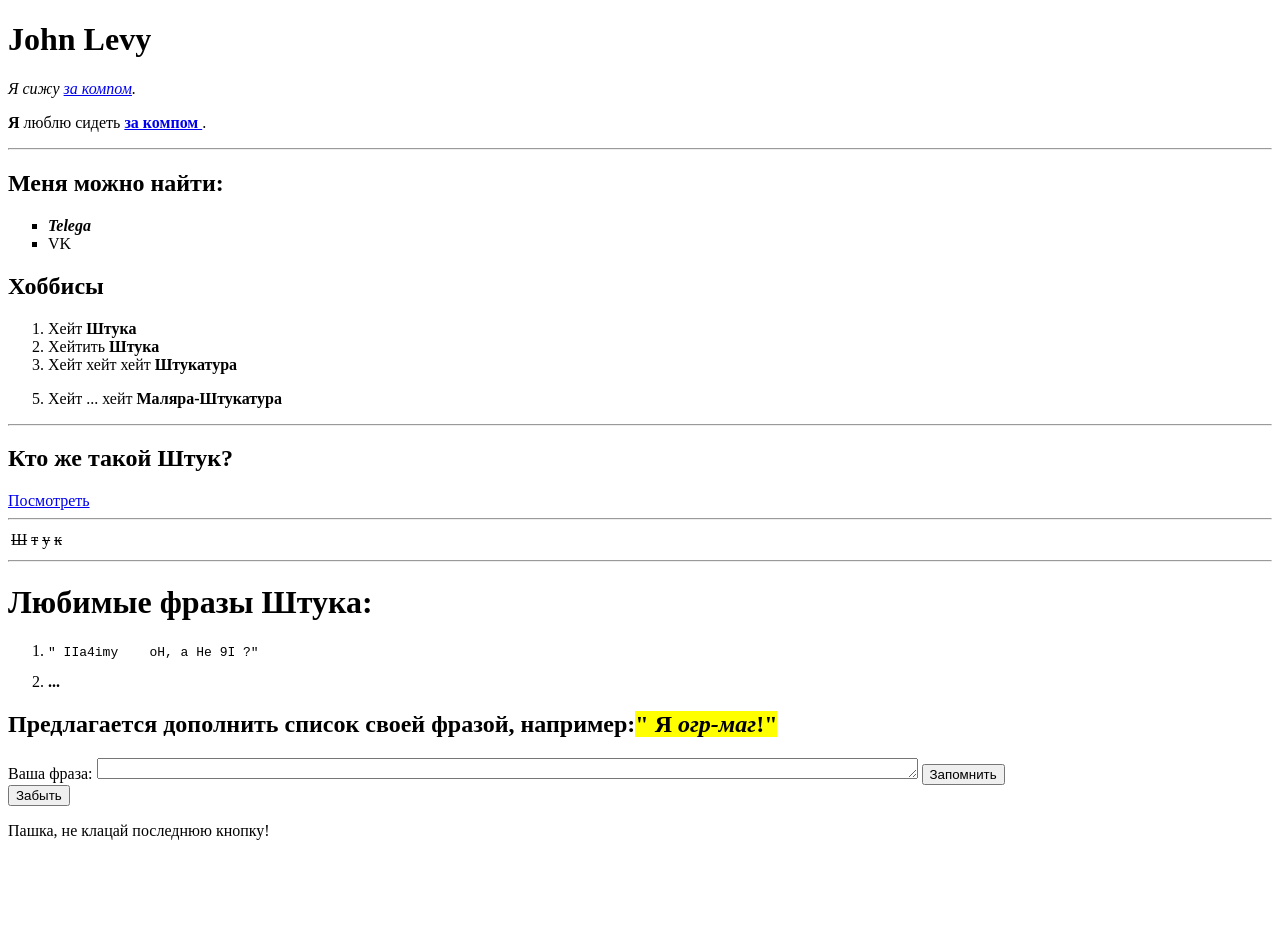
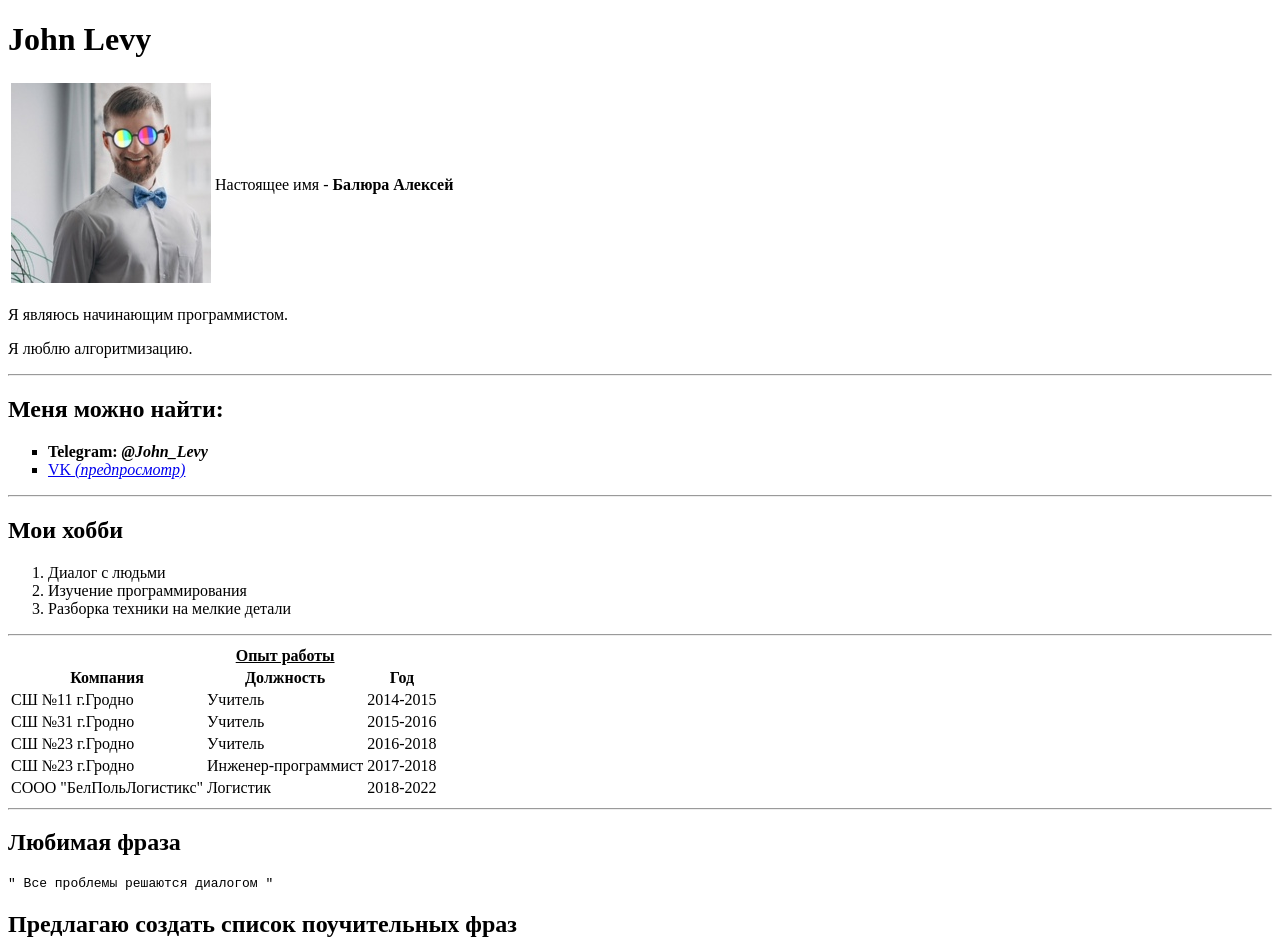
Before and after one commit to JohnLevyIsTheBestProgrammer/CV, a plain HTML site: page index.html in a window 1280 px wide. Shown: the top 941 px of the page. Before the commit the page ends 856 px from the top, so only its background shows below. Drawn offline with Linux system fonts and the light colour scheme.

Commit message:
refactory: change files names

```diff
--- a/index.html
+++ b/index.html
@@ -6,49 +6,76 @@
 </head>
 <body>
    <h1>John Levy</h1>
-   <p> <em> Я сижу <a href="https://st2.depositphotos.com/4230659/9950/v/600/depositphotos_99506730-stock-illustration-businessman-looking-at-the-laptop.jpg" target="_blank"> за компом</a>.</em></p>
-   <a> <strong> Я</strong> люблю сидеть <strong> <a href="https://st2.depositphotos.com/4230659/9950/v/600/depositphotos_99506730-stock-illustration-businessman-looking-at-the-laptop.jpg" target="_blank"> за компом </a></strong>.</p>
+   <table>
+       <td> <img src="John_Levy.jpg" alt="Алексей"> </td>
+       <td>Настоящее имя - <strong>Балюра Алексей</strong></td>
+   </table>
+   <p> Я являюсь начинающим программистом.</p>
+   <a> Я люблю алгоритмизацию.</p>
    <hr>
    <h2>Меня можно найти:</h2>
    <ul  type="square">
-       <li> <em> <strong> Telega </strong></em></li>
-       <li>VK</li>
+       <li> <strong> Telegram: <em>@John_Levy</em> </strong></li>
+       <li> <a href="https://vk.com/john_levy" target="_blank"> VK </a> <a href="Second_page.html"><em>(предпросмотр)</em></a>     </li>
    </ul>
-   <h2>Хоббисы</h2>
+   <hr>
+   <h2>Мои хобби</h2>
    <ol>
-       <li>Хейт <strong>Штука</strong></li>
-       <li>Хейтить <strong>Штука</strong></li>
-       <li>Хейт хейт хейт <strong>Штукатура</strong></li>
+       <li> Диалог с людьми </li>
+       <li> Изучение программирования </li>
+       <li> Разборка техники на мелкие детали </li>
    </ol>
-   <ol start="5">
-       <li>Хейт ... хейт <strong>Маляра-Штукатура</strong></li>
-   </ol>
+      <hr>
+
+   <table>
+        <tr>
+        <th></th>
+        <th> <strong> <ins>Опыт работы</ins> </strong> </th>
+        <th></th>
+      </tr>
+        <tr>
+         <th>Компания</th>
+         <th>Должность</th>
+         <th>Год</th>
+       </tr>
+       <tr>
+         <td>СШ №11 г.Гродно </td>
+         <td> Учитель </td>
+         <td> 2014-2015 </td>
+       </tr>
+       <tr>
+        <td>СШ №31 г.Гродно </td>
+        <td> Учитель </td>
+        <td> 2015-2016 </td>
+      </tr>
+      <tr>
+        <td>СШ №23 г.Гродно </td>
+        <td> Учитель </td>
+        <td> 2016-2018 </td>
+      </tr>
+      <tr>
+        <td>СШ №23 г.Гродно </td>
+        <td> Инженер-программист </td>
+        <td> 2017-2018 </td>
+      </tr>
+      <tr>
+        <td>СООО "БелПольЛогистикс" </td>
+        <td> Логистик </td>
+        <td> 2018-2022 </td>
+      </tr>
+
+    </table>
    <hr>
-   <h2> Кто же такой Штук?</h2>
-   <a href="Shtuk.html" target="_blank">Посмотреть</a>
-   <hr>
-   <table>
-       <tr>
-         <td> <del>Ш</del></td>
-         <td> <del>т</del></td>
-         <td> <del>у</del></td>
-         <td> <del>к</del></td>
-       </tr>
-   </table>
-   <hr>
-   <h1>Любимые фразы Штука:  </h1>
-   <ol>
-    <li><pre>" IIa4imy    oH, a He 9I ?"</pre></li>
-    <li><strong>...</strong></li>
-    </ol>
-   <h2>Предлагается дополнить список своей фразой, например:<mark>" Я <em>огр-маг</em>!"</mark></h2>
+   <h2>Любимая фраза  </h2>
+   <pre>" Все проблемы решаются диалогом "</pre>
+   <h2>Предлагаю создать список поучительных фраз</h2>
    <form>
        <label for="data">Ваша фраза:</label>
        <textarea name="data" id="data" cols="100" rows="1"></textarea>
        <input type="submit" value="Запомнить">
     </form>
     <form>
-     <input type="submit" value="Забыть"><p>Пашка, не клацай последнюю кнопку!</p>
+     <input type="submit" value="Забыть"><p></p>
     </form>
 </body>
 </html>
```
Also changed, not shown: Second_page.html (added, +19 -0 lines), Shtuk.html (deleted, +0 -20 lines), John_Levy.jpg (added), PageVK.png (added).
